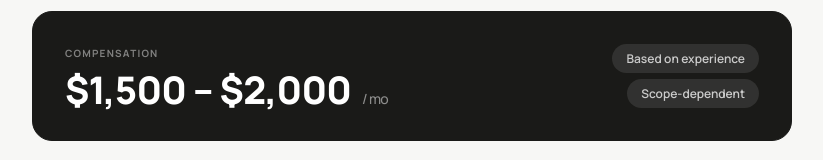
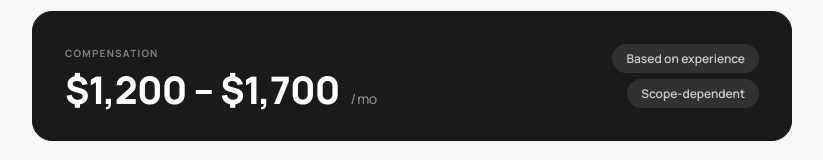
Before and after one commit to mugandteeco-dotcom/configgo, a plain HTML site: page ux-designer.html in a window 1280 px wide. Shown: the part 1048-1208 px from the top of the page, without its empty margins (228-1051 px from the left). Drawn offline with Linux system fonts and the light colour scheme.

Commit message:
Update ux-designer.html

```diff
--- a/ux-designer.html
+++ b/ux-designer.html
@@ -496,7 +496,7 @@
     <div class="comp-card">
       <div class="comp-left">
         <p class="comp-label">Compensation</p>
-        <div class="comp-amount">$1,500 – $2,000 <span class="comp-period">/ mo</span></div>
+        <div class="comp-amount">$1,200 – $1,700 <span class="comp-period">/ mo</span></div>
       </div>
       <div class="comp-right">
         <span class="comp-tag">Based on experience</span>
```
